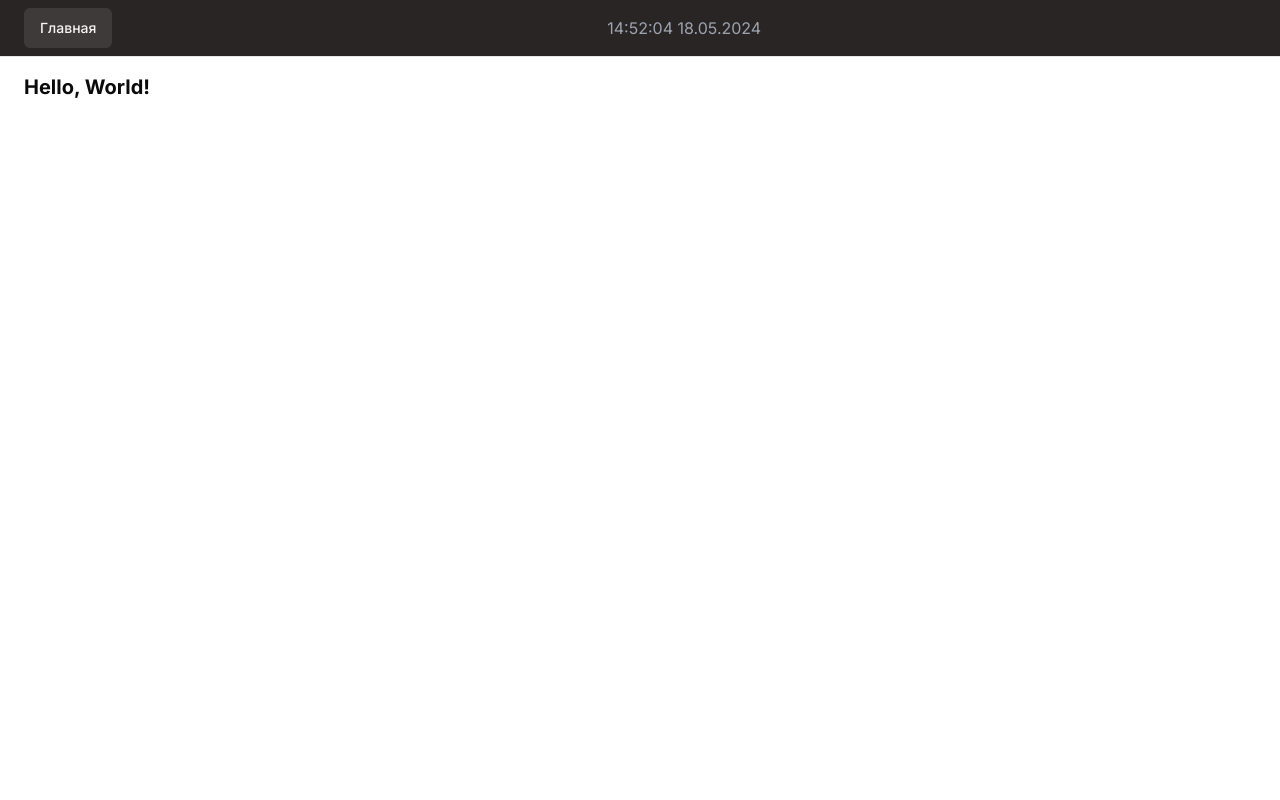
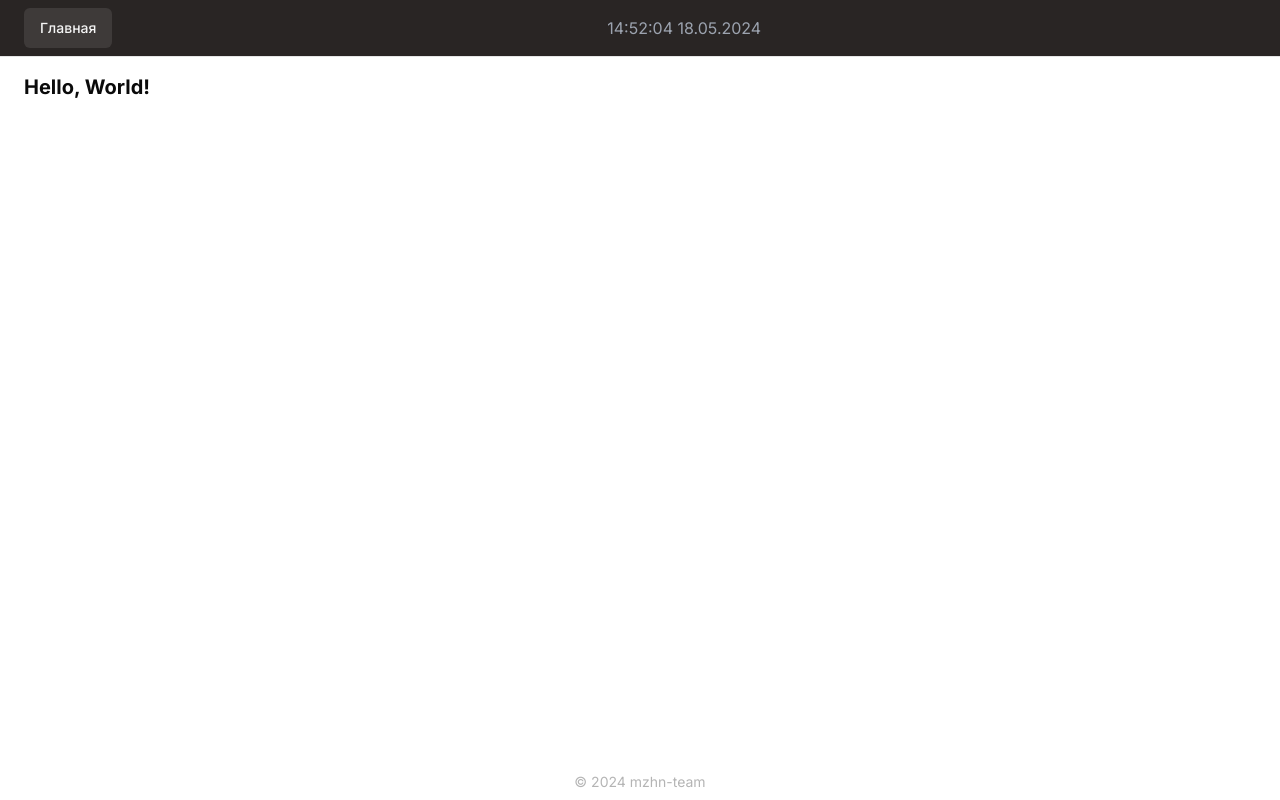
Before and after one commit to hackaton-templates/react-auth-template, a Next.js app: page / in a window 1280 px wide. Built offline with nearby package versions, Linux system fonts and the light colour scheme.

Commit message:
feat: add page footer

```diff
--- a/src/app/layout.tsx
+++ b/src/app/layout.tsx
@@ -2,6 +2,8 @@ import type { Metadata } from "next";
 import { Inter } from "next/font/google";
 import "./globals.css";
 import PageHeader from "@/components/page-header";
+import PageFooter from "@/components/page-footer";
+import { cn } from "@/lib/utils";
 
 const inter = Inter({ subsets: ["latin"] });
 
@@ -15,11 +17,13 @@ export default function RootLayout({
 }: Readonly<{
   children: React.ReactNode;
 }>) {
+  const classes = cn(inter.className, "min-h-screen flex flex-col");
   return (
     <html lang="en">
-      <body className={inter.className}>
+      <body className={classes}>
         <PageHeader />
         <section className="px-6 py-4">{children}</section>
+        <PageFooter className="mt-auto" />
       </body>
     </html>
   );
--- /dev/null
+++ b/src/components/page-footer/index.tsx
@@ -0,0 +1,6 @@
+import { cn } from "@/lib/utils";
+
+export default function PageFooter({ className }: { className?: string }) {
+  const classes = cn(className, "p-2 w-full text-center opacity-30 text-sm");
+  return <footer className={classes}>© 2024 mzhn-team </footer>;
+}
```
